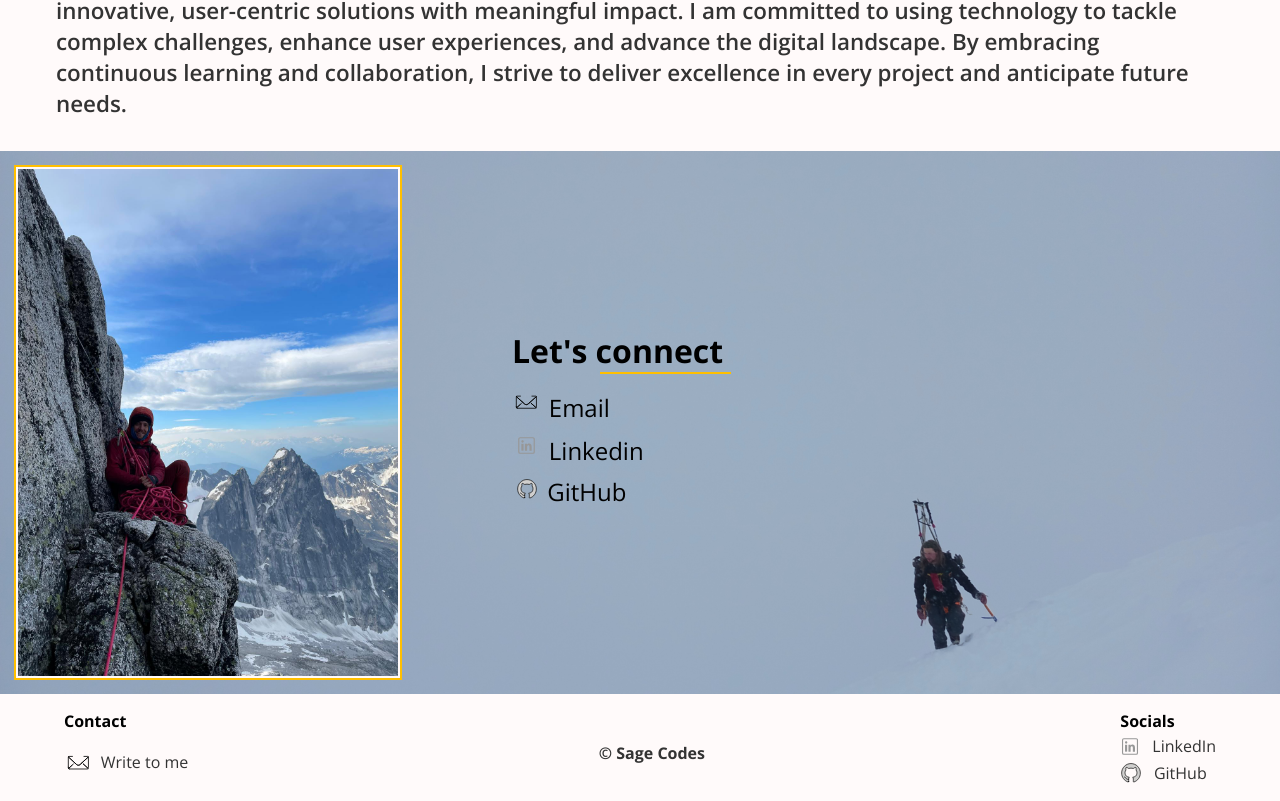
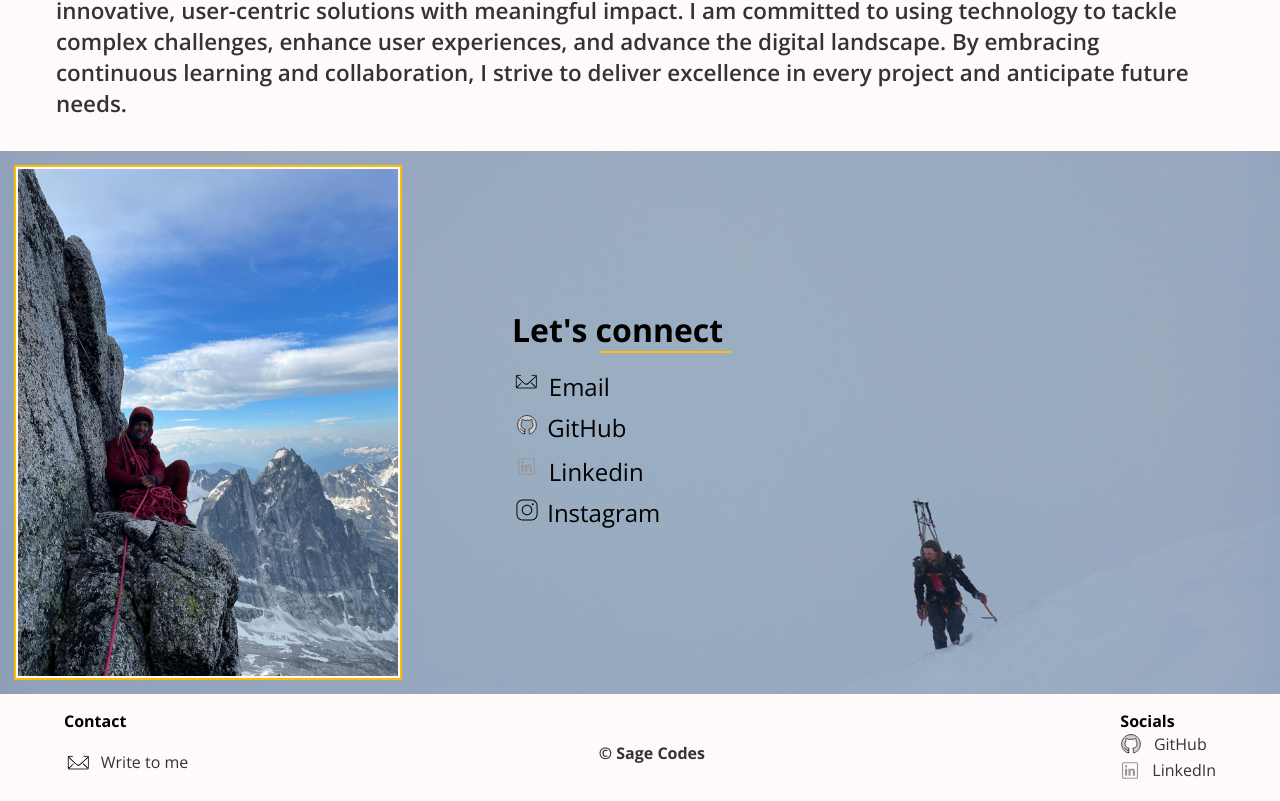
Before and after one commit to SageJonathan/Portfolio_client, a React (Vite) app: page / in a window 1280 px wide. Shown: the part 2055-2856 px from the top of the page. Built offline with nearby package versions, Linux system fonts and the light colour scheme.

Commit message:
add insta on contact component

```diff
--- a/src/components/Contact/Contact.jsx
+++ b/src/components/Contact/Contact.jsx
@@ -3,6 +3,7 @@ import Author2 from "../../assets/images/author2.jpg";
 import Github from "../../assets/logos/github.svg";
 import Linkedin from "../../assets/logos/linkedin.svg";
 import Email from "../../assets/images/e-mail.svg";
+import Instagram from "../../assets/logos/instagram.svg"
 
 function Contact() {
   return (
@@ -16,6 +17,22 @@ function Contact() {
             <a className="contact__link" href="mailto:dev@sagecodes.tech">
               <img className="footer__contact-img" src={Email} alt="email" />
               Email
+            </a>
+          </li>
+          <li>
+            {" "}
+            <a
+              className="contact__link"
+              href="https://github.com/SageJonathan"
+              target="_blank"
+              rel="noopener noreferrer"
+            >
+              <img
+                className="footer__social-icon footer__social-icon--github"
+                src={Github}
+                alt="GitHub"
+              />
+              GitHub
             </a>
           </li>
           <li>
@@ -38,16 +55,16 @@ function Contact() {
             {" "}
             <a
               className="contact__link"
-              href="https://github.com/SageJonathan"
+              href="https://www.instagram.com/wandering_mapachito/"
               target="_blank"
               rel="noopener noreferrer"
             >
               <img
                 className="footer__social-icon footer__social-icon--github"
-                src={Github}
-                alt="GitHub"
+                src={Instagram}
+                alt="Instagram"
               />
-              GitHub
+              Instagram
             </a>
           </li>
         </ul>
--- a/src/components/Footer/Footer.jsx
+++ b/src/components/Footer/Footer.jsx
@@ -23,21 +23,6 @@ function Footer() {
         <div className="footer__social-wrapper">
           <a
             className="footer__link"
-            href="https://www.linkedin.com/in/sagejonathan/"
-            target="_blank"
-            rel="noopener noreferrer"
-          >
-            <img
-              className="footer__social-icon"
-              src={Linkedin}
-              alt="LinkedIn"
-            />
-            <p className="footer__social">LinkedIn</p>
-          </a>
-        </div>
-        <div className="footer__social-wrapper">
-          <a
-            className="footer__link"
             href="https://github.com/SageJonathan"
             target="_blank"
             rel="noopener noreferrer"
@@ -52,6 +37,21 @@ function Footer() {
             </p>
           </a>
         </div>
+        <div className="footer__social-wrapper">
+          <a
+            className="footer__link"
+            href="https://www.linkedin.com/in/sagejonathan/"
+            target="_blank"
+            rel="noopener noreferrer"
+          >
+            <img
+              className="footer__social-icon"
+              src={Linkedin}
+              alt="LinkedIn"
+            />
+            <p className="footer__social">LinkedIn</p>
+          </a>
+        </div>
       </div>
     </div>
   );
```
Also changed, not shown: src/assets/logos/instagram.svg (added).
